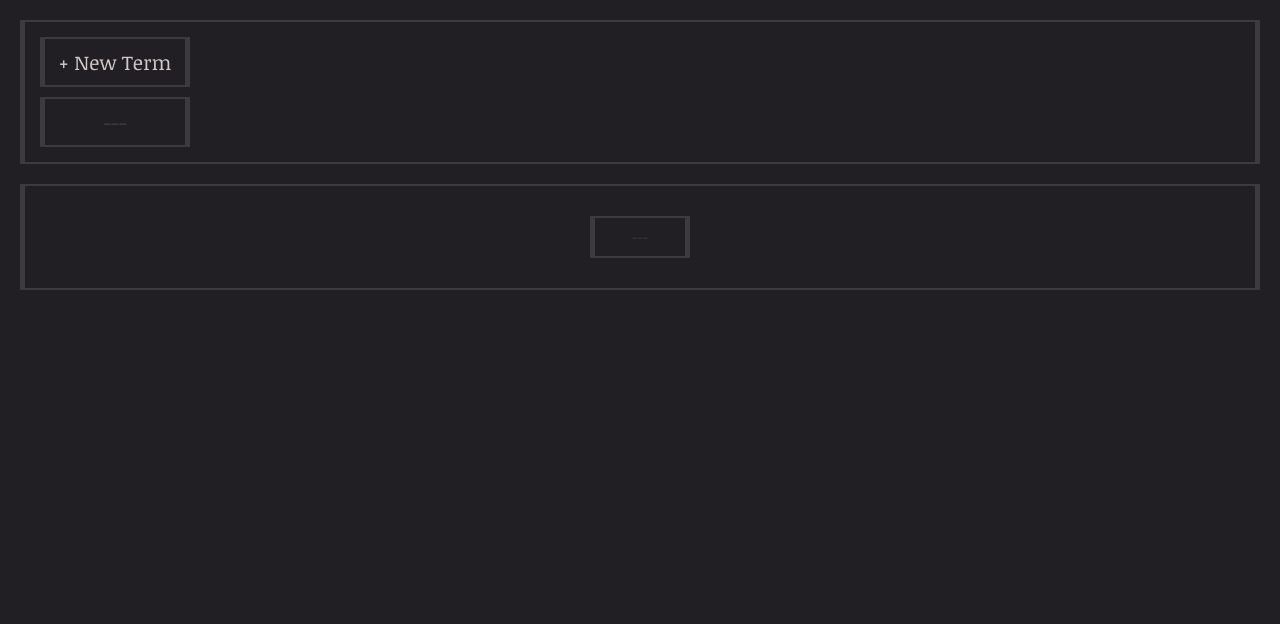
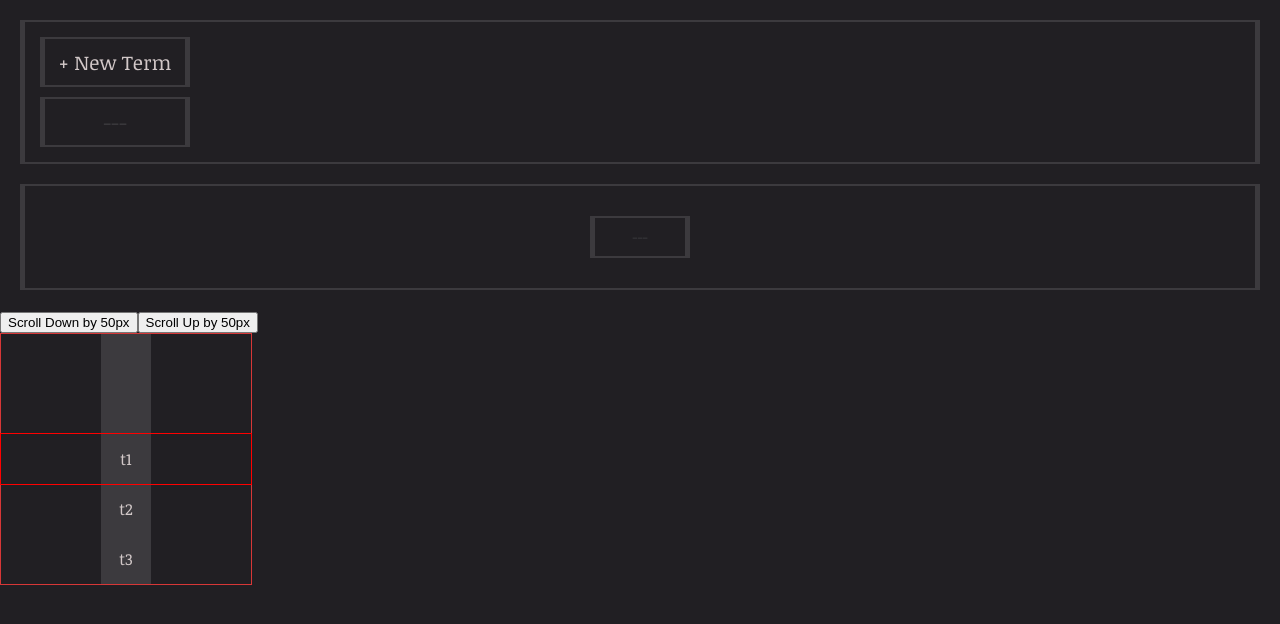
Before and after one commit to MidnattLantern/hypercounter2, a React (Create React App) app: page / in a window 1280 px wide. Shown: the top 624 px of the page. Built offline with nearby package versions, Linux system fonts and the light colour scheme; a web font is replaced by a local one.

Commit message:
create experimental component for magnetic scroll component

```diff
--- a/package.json
+++ b/package.json
@@ -38,7 +38,6 @@
   "devDependencies": {
     "@types/node": "^22.5.4",
     "@types/react": "^18.3.5",
-    "@types/react-dom": "^18.3.0",
-    "typescript": "^5.6.2"
+    "@types/react-dom": "^18.3.0"
   }
 }
--- a/src/App.js
+++ b/src/App.js
@@ -1,12 +1,11 @@
-import TermEditor from "./pages/TermEditor/TermEditor";
-import TermFrame from "./pages/TermManager";
-import TermList from "./pages/TermList/TermList";
 import TermManager from "./pages/TermManager";
+import ScrollPilot from "./pages/ScrollPilot/ScrollPilot";
 
 function App() {
   return (
     <div>
       <TermManager />
+      <ScrollPilot />
     </div>
   );
 }
--- /dev/null
+++ b/src/pages/ScrollPilot/ScrollPilot.js
@@ -0,0 +1,133 @@
+import React, { useEffect, useRef } from "react";
+import Styles from "./ScrollPilot.module.css";
+import "../../global.css";
+
+const ScrollPilot = () => {
+    const scrollContainerRef = useRef(null); // To reference the <div>
+
+
+    // Function to handle the snapping logic
+    const handleScroll = () => {
+        if (scrollContainerRef.current) { // save resources if this DOM doesn't exist
+
+            // Get the container's scroll position and size
+            const container = scrollContainerRef.current;
+            const { scrollTop, clientHeight } = container;
+
+            console.log("--- ---");
+            console.log("scrollTop:", scrollTop);
+            console.log("clientHeight:", clientHeight);
+            console.log("containerCenter", scrollTop + clientHeight / 2);
+
+            // Get all the box elements
+            const boxes = container.querySelectorAll(`.${Styles.SomeContent}`);
+            console.log("--- ---");
+            console.log("boxes:", boxes);
+
+            // Calculate the center position of the container
+            const containerCenter = scrollTop + clientHeight / 2;
+
+            let closestBox = null;
+            let closestBoxDistance = Infinity;
+
+            // Loop through all boxes to find the closest one to the center
+            boxes.forEach((box) => {
+                const boxTop = box.offsetTop;
+                const boxHeight = box.offsetHeight;
+                const boxCenter = boxTop + boxHeight / 2;
+
+                // Calculate the distance between box center and container center
+                const distance = Math.abs(containerCenter - boxCenter);
+
+                console.log("closestBox", closestBox);
+                console.log("closestBoxDistance:", closestBoxDistance);
+                console.log("distance:", distance);
+
+                if (distance < closestBoxDistance) {
+                    closestBoxDistance = distance;
+                    closestBox = box;
+                };
+            });
+
+            // Snap to the closest box
+            if (closestBox) {
+                container.scrollTo({
+                    top: closestBox.offsetTop - (clientHeight / 2 - closestBox.offsetHeight / 2),
+                    behavior: "smooth"
+                });
+            };
+        };
+    };
+
+    useEffect(() => {
+        const container = scrollContainerRef.current; // need to target the <div> DOM element
+        let timeoutId; // To enable timer reset while scrolling
+
+        const scrollListener = () => { // For debouncing
+            if (timeoutId) { // prevent magsnap while trackpad is being moved
+                clearTimeout(timeoutId);
+            }
+
+            timeoutId = setTimeout(() => { // adding `timeoutId =` enable timer reset (reset when scrolling)
+                handleScroll();
+            }, 250);
+        };
+
+        // Add the scroll event listener
+        if (container) {
+            container.addEventListener("scroll", scrollListener);
+        }
+
+        // Cleanup the event listener and timeout on component unmount
+        return () => {
+            if (container) {
+                container.removeEventListener("scroll", scrollListener);
+            }
+            if (timeoutId) {
+                clearTimeout(timeoutId); // Clean up the timeout when the component unmounts
+            }
+        };
+    }, []);
+
+    const scrollBy50Pixels = () => {
+        if (scrollContainerRef.current) {
+            scrollContainerRef.current.scrollBy({
+                top: 50,
+                behavior: "smooth",
+            })
+        };
+    };
+
+    const scrollUpBy50Pixels = () => {
+        if (scrollContainerRef.current) {
+            scrollContainerRef.current.scrollBy({
+                top: -50,
+                behavior: "smooth",
+            })
+        };
+    };
+
+    return (<>
+    <button onClick={scrollBy50Pixels}>Scroll Down by 50px</button>
+    <button onClick={scrollUpBy50Pixels}>Scroll Up by 50px</button>
+
+    <div className={Styles.SomeDiv}>
+        <div ref={scrollContainerRef} className={Styles.ScrollPilotModule}>
+            <div className={Styles.SomeContent}/>
+            <div className={Styles.SomeContent}/>
+            <div className={Styles.SomeContent}><p>t1</p></div>
+            <div className={Styles.SomeContent}><p>t2</p></div>
+            <div className={Styles.SomeContent}><p>t3</p></div>
+            <div className={Styles.SomeContent}><p>t4</p></div>
+            <div className={Styles.SomeContent}><p>t5</p></div>
+            <div className={Styles.SomeContent}><p>t6</p></div>
+            <div className={Styles.SomeContent}><p>t7</p></div>
+            <div className={Styles.SomeContent}/>
+            <div className={Styles.SomeContent}/>
+        </div>
+    <div className={Styles.HighlightBox}/>
+    </div>
+    </>);
+};
+
+export default ScrollPilot;
--- /dev/null
+++ b/src/pages/ScrollPilot/ScrollPilot.module.css
@@ -0,0 +1,32 @@
+.ScrollPilotModule{
+    border: 1px solid var(--theme);
+    width: 250px;
+    height: 250px;
+    overflow: scroll;
+    display: flex;
+    flex-direction: column;
+    align-items: center;
+}
+
+.SomeDiv{
+    position: relative;
+}
+
+.SomeContent{
+    min-width: 50px;
+    min-height: 50px;
+    background-color: var(--edge);
+    display: flex;
+    align-items: center;
+    justify-content: center;
+}
+
+.HighlightBox{
+    border: 1px solid red;
+    position: absolute;
+    top: 100px;
+    left: 0px;
+    width: 250px;
+    min-height: 50px;
+    pointer-events: none;
+}
```
Also changed, not shown: 1 other file (tests, documents, lock files or other folders).
